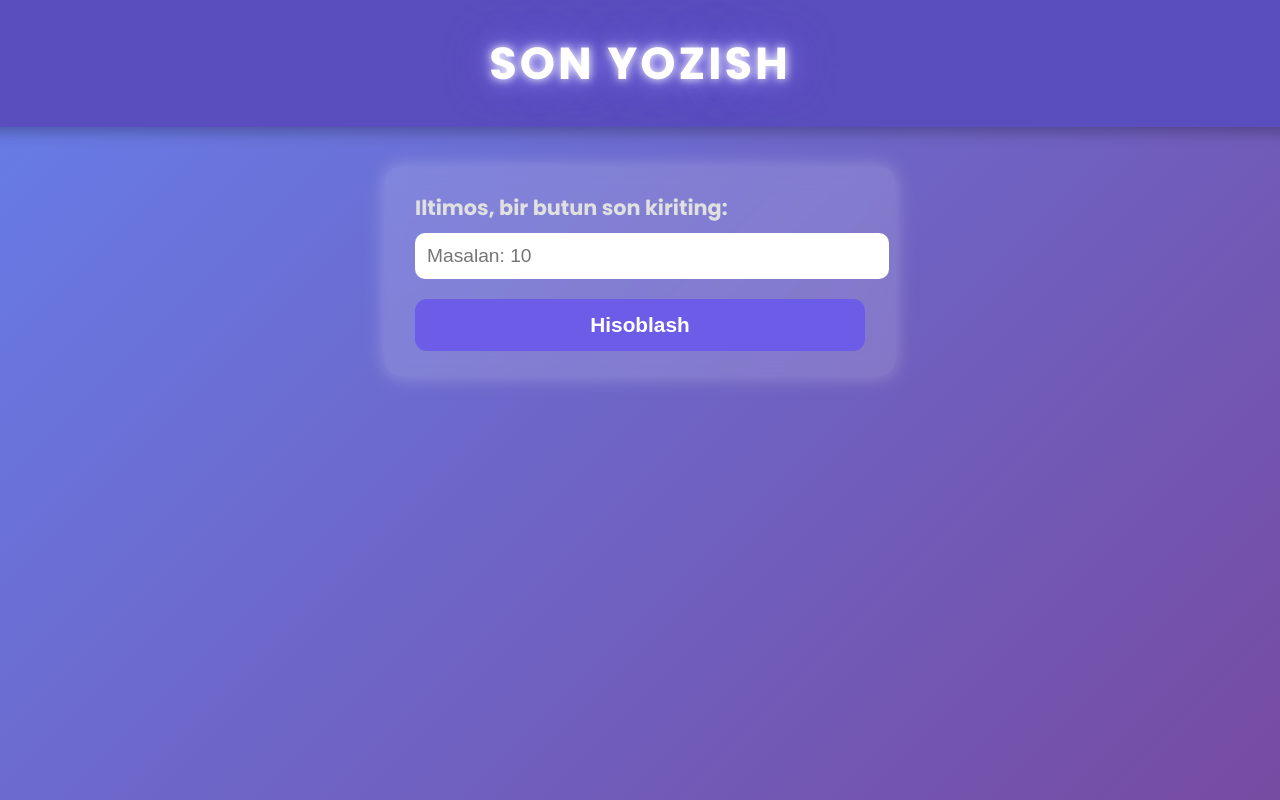
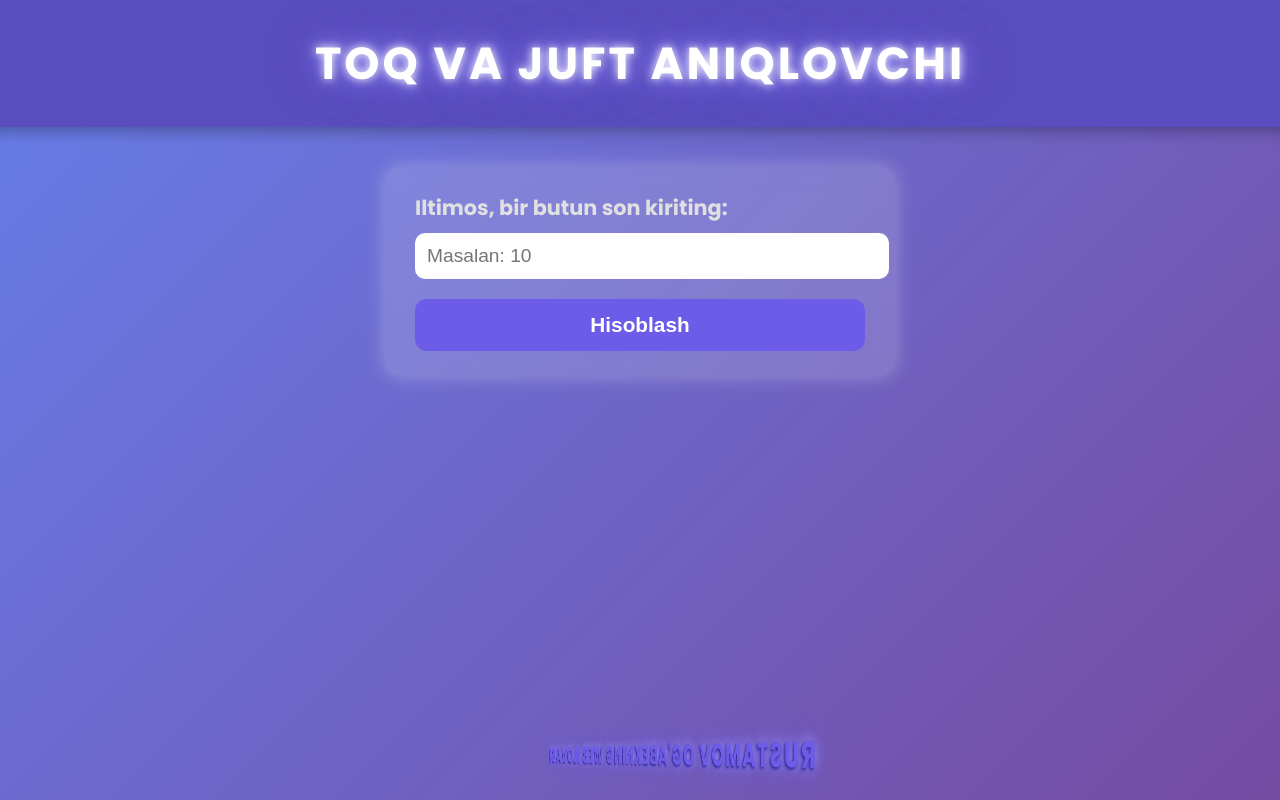
Before and after one commit to VIPUZB5555/toq-juft-analyzer, a Flask app: page / in a window 1280 px wide. Run offline with Flask 3, Linux system fonts and the light colour scheme.

Commit message:
index.html

```diff
--- a/templates/index.html
+++ b/templates/index.html
@@ -108,11 +108,42 @@
     color: #ffeaa7;
     font-weight: 700;
   }
+
+  /* Ism-familya 3D animatsiyasi */
+  footer {
+    margin-top: auto;
+    padding: 25px 10px;
+    font-size: 1.6rem;
+    font-weight: 700;
+    color: #fff;
+    letter-spacing: 2px;
+    text-align: center;
+    font-family: 'Poppins', sans-serif;
+    perspective: 800px;
+  }
+
+  .name-3d {
+    display: inline-block;
+    color: #6c5ce7;
+    text-transform: uppercase;
+    animation: rotate3d 5s linear infinite;
+    text-shadow:
+      1px 1px 2px #341f97,
+      2px 2px 4px #5a4dbd,
+      0 0 10px #a29bfe,
+      0 0 20px #6c5ce7;
+  }
+
+  @keyframes rotate3d {
+    0%   {transform: rotateY(0deg);}
+    50%  {transform: rotateY(180deg);}
+    100% {transform: rotateY(360deg);}
+  }
 </style>
 </head>
 <body>
 
-<header>Son Yozish</header>
+<header>Toq va Juft Aniqlovchi</header>
 
 <div class="container">
   <label for="son">Iltimos, bir butun son kiriting:</label>
@@ -121,6 +152,10 @@
 
   <div id="natija" class="result" style="display:none;"></div>
 </div>
+
+<footer>
+  <span class="name-3d">Rustamov Og'abekning web ilovasi</span>
+</footer>
 
 <script>
   const btn = document.getElementById('hisoblaBtn');
```
